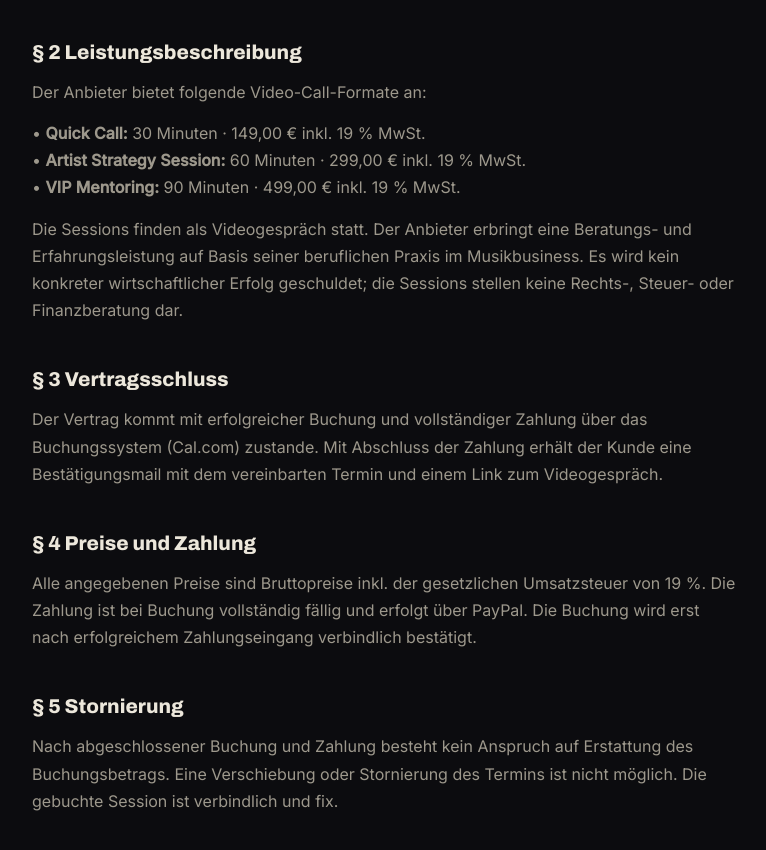
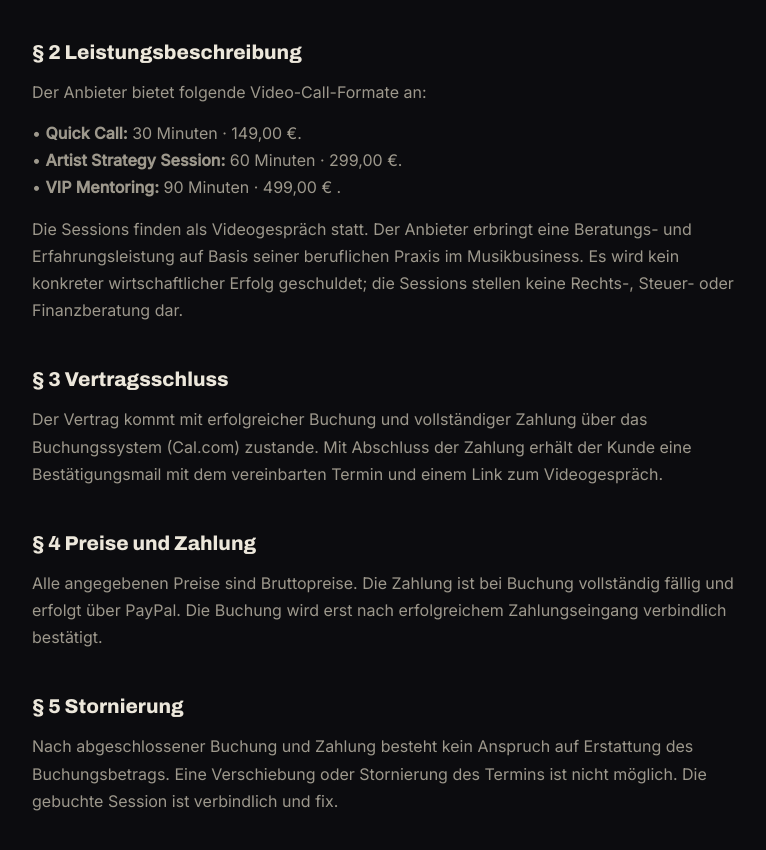
Before and after one commit to djtomekk1/mentoringwebsite, a plain HTML site: page agb.html in a window 1280 px wide. Shown: the part 410-1260 px from the top of the page, without its empty margins (256-1022 px from the left). Drawn offline with nearby package versions, Linux system fonts and the light colour scheme.

Commit message:
Update agb.html

```diff
--- a/agb.html
+++ b/agb.html
@@ -20,16 +20,16 @@
 
   <h2>§ 2 Leistungsbeschreibung</h2>
   <p>Der Anbieter bietet folgende Video-Call-Formate an:</p>
-  <p>• <strong>Quick Call:</strong> 30 Minuten · 149,00 € inkl. 19 % MwSt.<br>
-  • <strong>Artist Strategy Session:</strong> 60 Minuten · 299,00 € inkl. 19 % MwSt.<br>
-  • <strong>VIP Mentoring:</strong> 90 Minuten · 499,00 € inkl. 19 % MwSt.</p>
+  <p>• <strong>Quick Call:</strong> 30 Minuten · 149,00 €.<br>
+  • <strong>Artist Strategy Session:</strong> 60 Minuten · 299,00 €.<br>
+  • <strong>VIP Mentoring:</strong> 90 Minuten · 499,00 € .</p>
   <p>Die Sessions finden als Videogespräch statt. Der Anbieter erbringt eine Beratungs- und Erfahrungsleistung auf Basis seiner beruflichen Praxis im Musikbusiness. Es wird kein konkreter wirtschaftlicher Erfolg geschuldet; die Sessions stellen keine Rechts-, Steuer- oder Finanzberatung dar.</p>
 
   <h2>§ 3 Vertragsschluss</h2>
   <p>Der Vertrag kommt mit erfolgreicher Buchung und vollständiger Zahlung über das Buchungssystem (Cal.com) zustande. Mit Abschluss der Zahlung erhält der Kunde eine Bestätigungsmail mit dem vereinbarten Termin und einem Link zum Videogespräch.</p>
 
   <h2>§ 4 Preise und Zahlung</h2>
-  <p>Alle angegebenen Preise sind Bruttopreise inkl. der gesetzlichen Umsatzsteuer von 19 %. Die Zahlung ist bei Buchung vollständig fällig und erfolgt über PayPal. Die Buchung wird erst nach erfolgreichem Zahlungseingang verbindlich bestätigt.</p>
+  <p>Alle angegebenen Preise sind Bruttopreise. Die Zahlung ist bei Buchung vollständig fällig und erfolgt über PayPal. Die Buchung wird erst nach erfolgreichem Zahlungseingang verbindlich bestätigt.</p>
 
   <h2>§ 5 Stornierung</h2>
   <p>Nach abgeschlossener Buchung und Zahlung besteht kein Anspruch auf Erstattung des Buchungsbetrags. Eine Verschiebung oder Stornierung des Termins ist nicht möglich. Die gebuchte Session ist verbindlich und fix.</p>
```
